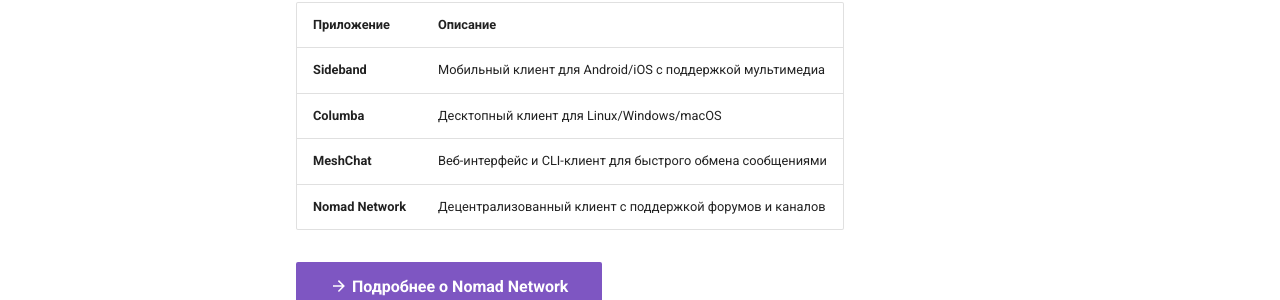
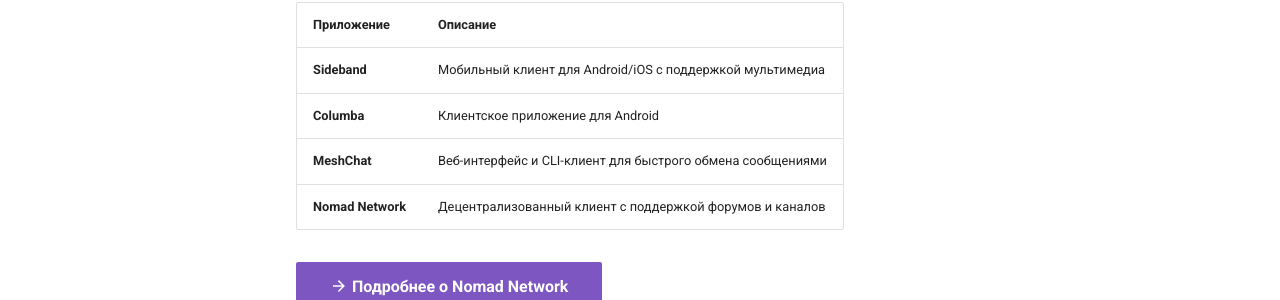
Before and after one commit to kirillz/reticulum-docs, an MkDocs documentation site: the page built from docs/lxmf/index.md, in a window 1280 px wide and 900 px high, scrolled down 1077 px. Shown: the part 331-631 px from the top of the window. Built offline with MkDocs 1.6.1 and Material for MkDocs 9.7.7, drawn with Linux system fonts in a browser that asks for light colours; comment, search, counter and statistics services are not loaded.

Commit message:
Update index.md
Исправление текста

```diff
--- a/docs/lxmf/index.md
+++ b/docs/lxmf/index.md
@@ -44,7 +44,7 @@
 | Приложение | Описание |
 |------------|----------|
 | **Sideband** | Мобильный клиент для Android/iOS с поддержкой мультимедиа |
-| **Columba** | Десктопный клиент для Linux/Windows/macOS |
+| **Columba** | Клиентское приложение для Android |
 | **MeshChat** | Веб-интерфейс и CLI-клиент для быстрого обмена сообщениями |
 | **Nomad Network** | Децентрализованный клиент с поддержкой форумов и каналов |
 
```
